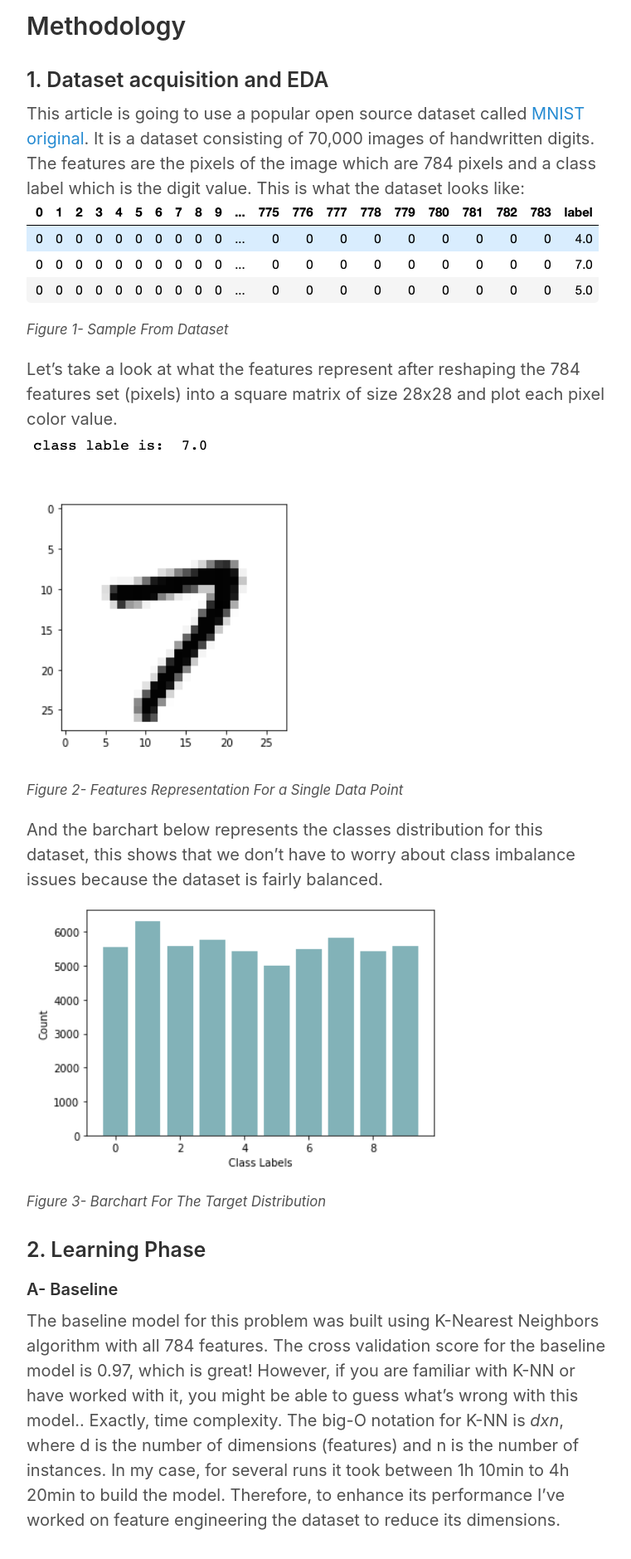
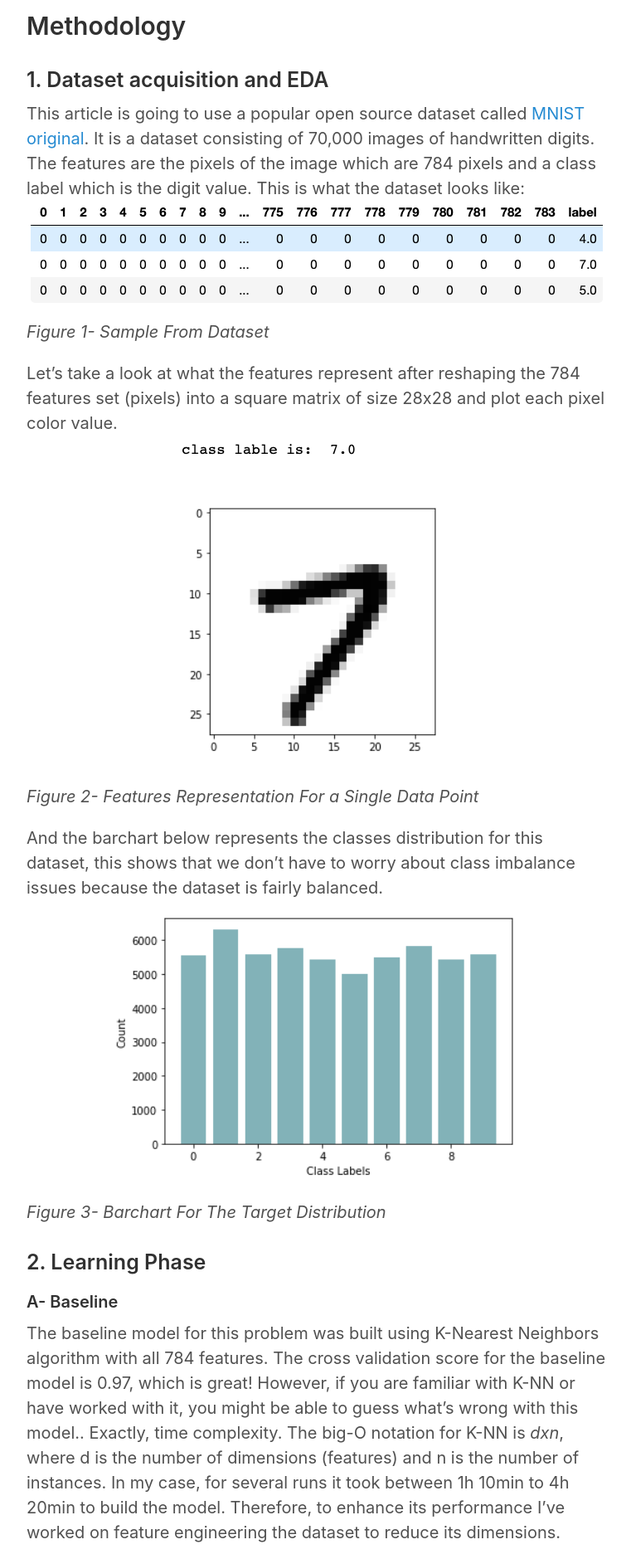
Before and after one commit to reemalmuqbil/reemalmuqbil.github.io, a Jekyll site: the page built from index.html, in a window 1280 px wide. Shown: the part 923-2802 px from the top of the page at 83% size, without its empty margins (258-1019 px from the left). Built offline with Jekyll 4.4.1, drawn with Linux system fonts in a browser that asks for light colours; the list of posts is cut into pages by our own code.

Commit message:
fixed images styling

```diff
--- a/index.html
+++ b/index.html
@@ -3,12 +3,10 @@
 title: Home
 ---
 <style>
-img + em {
-	font-style: italic;
-	font-size: smaller;
+img  {
+  display: block;
   margin-left: auto;
   margin-right: auto;
-  display: block;
 }
 </style>
 
```
